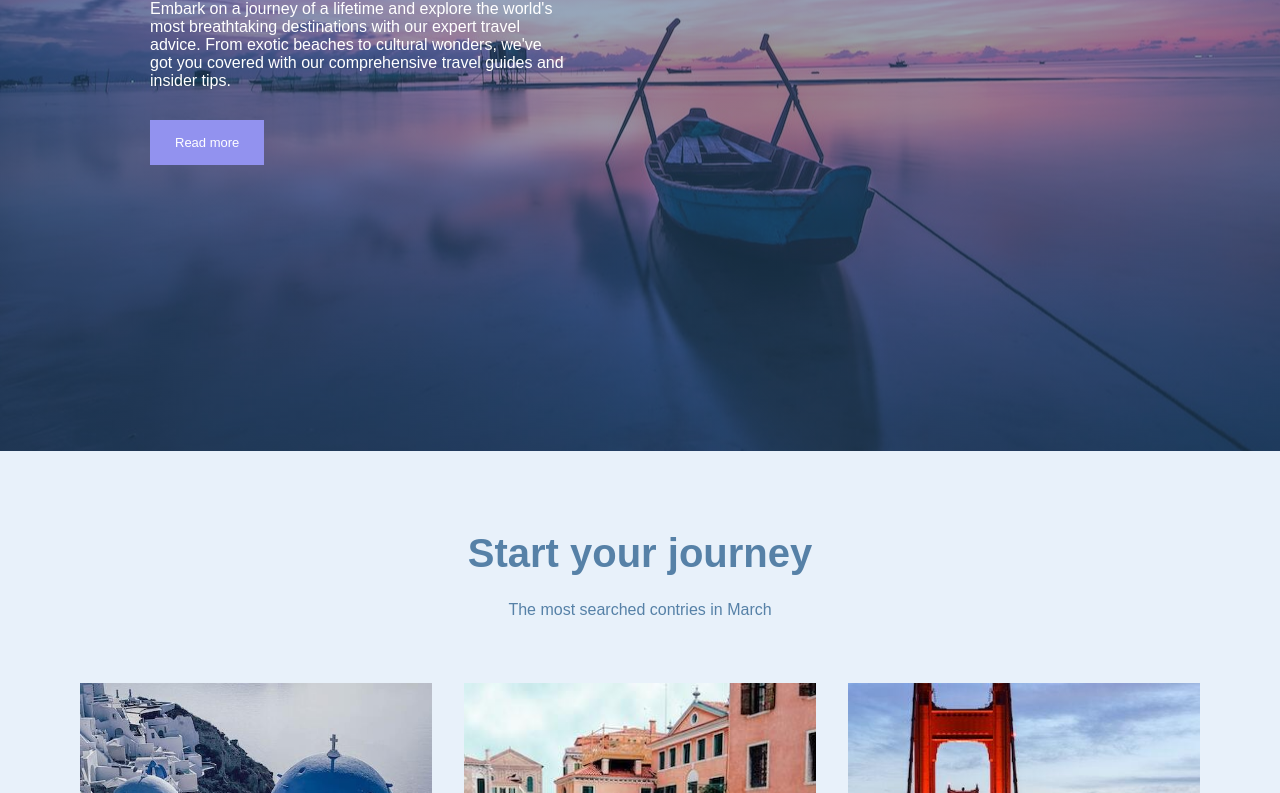
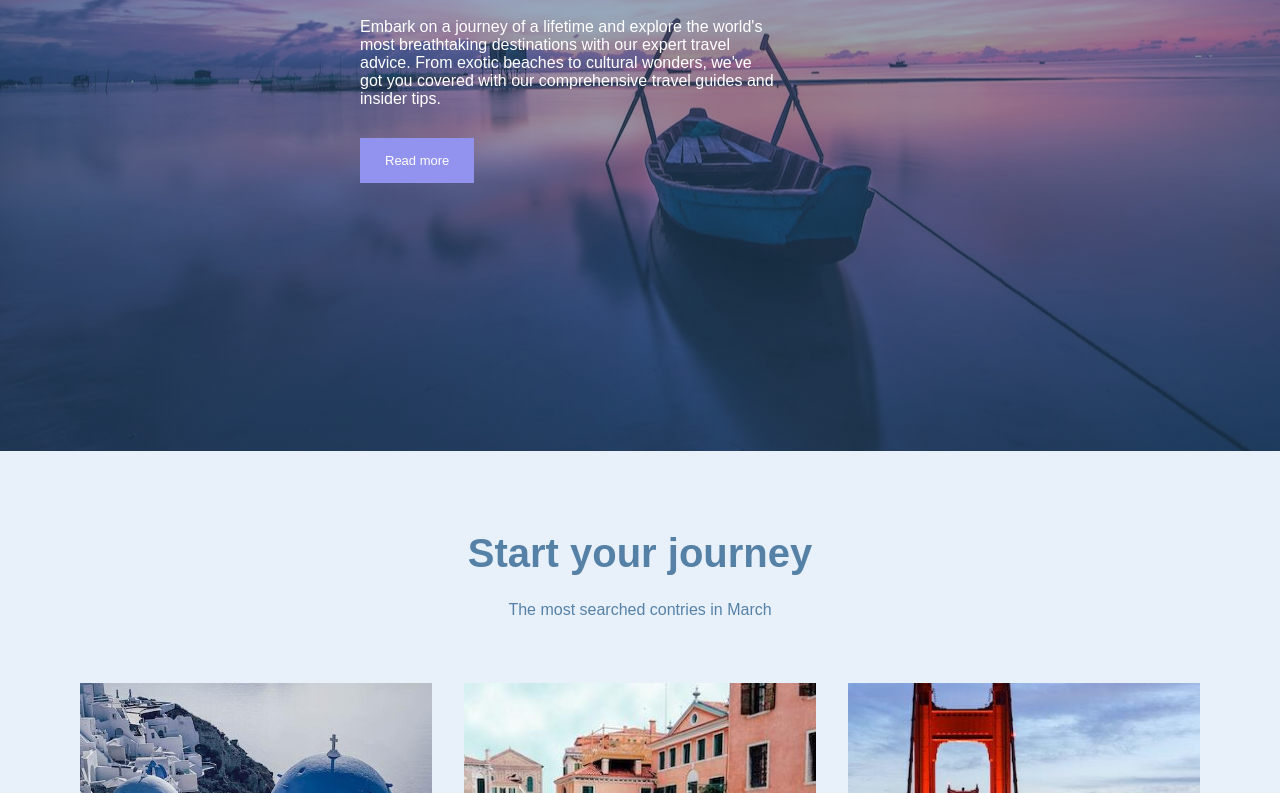
Before and after one commit to ezekuiel100/Travel-page, a plain HTML site: page index.html in a window 1280 px wide. Shown: the part 349-1142 px from the top of the page. Drawn offline with Linux system fonts and the light colour scheme.

Commit message:
New commit

```diff
--- a/style.css
+++ b/style.css
@@ -60,7 +60,9 @@ header nav ul {
   background-position: center;
   height: 100vh;
   color: #fff;
-  padding: 250px 150px;
+  display: flex;
+  align-items: center;
+  padding: 0px 360px;
 }
 
 .home-text {
```
